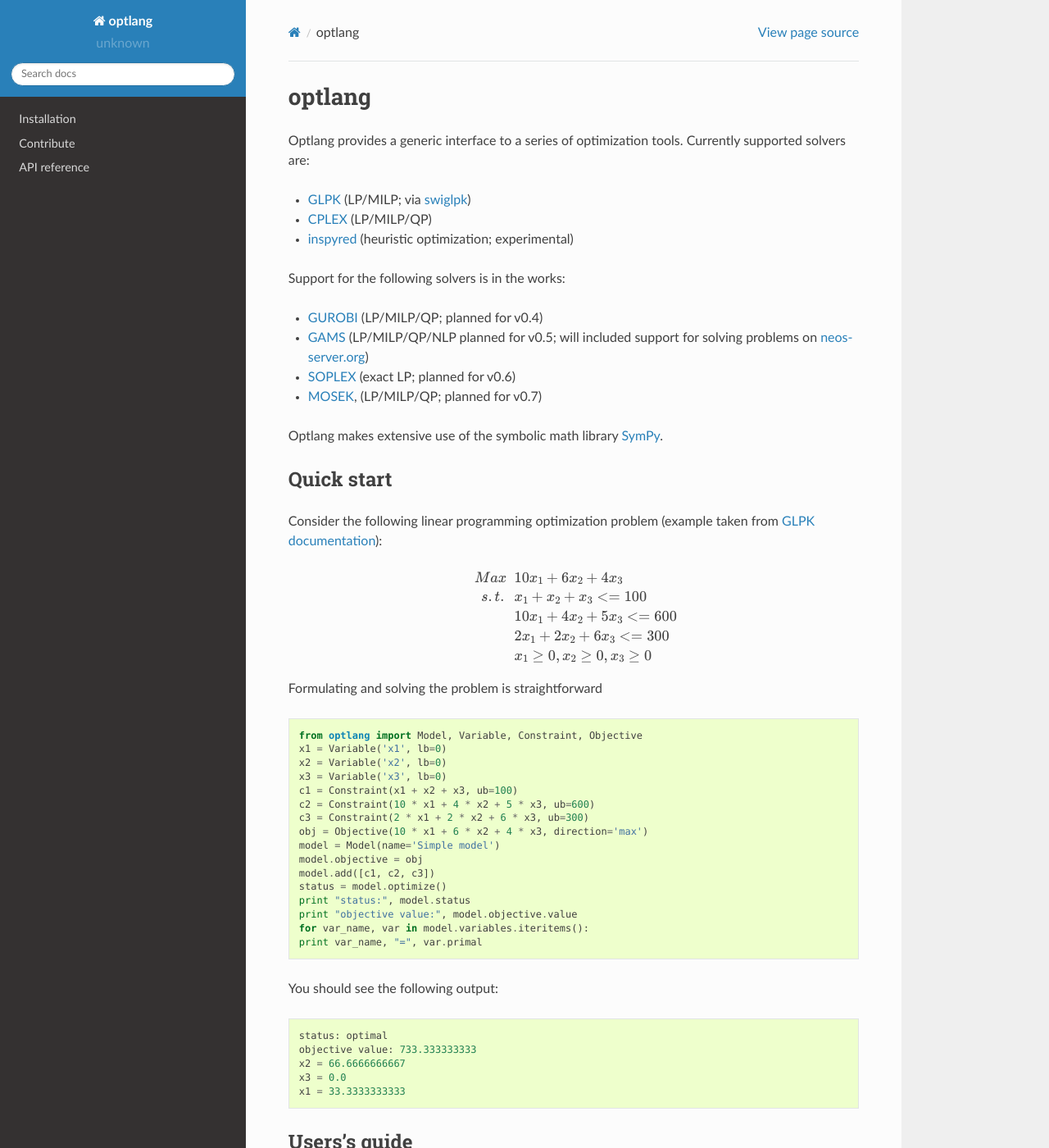
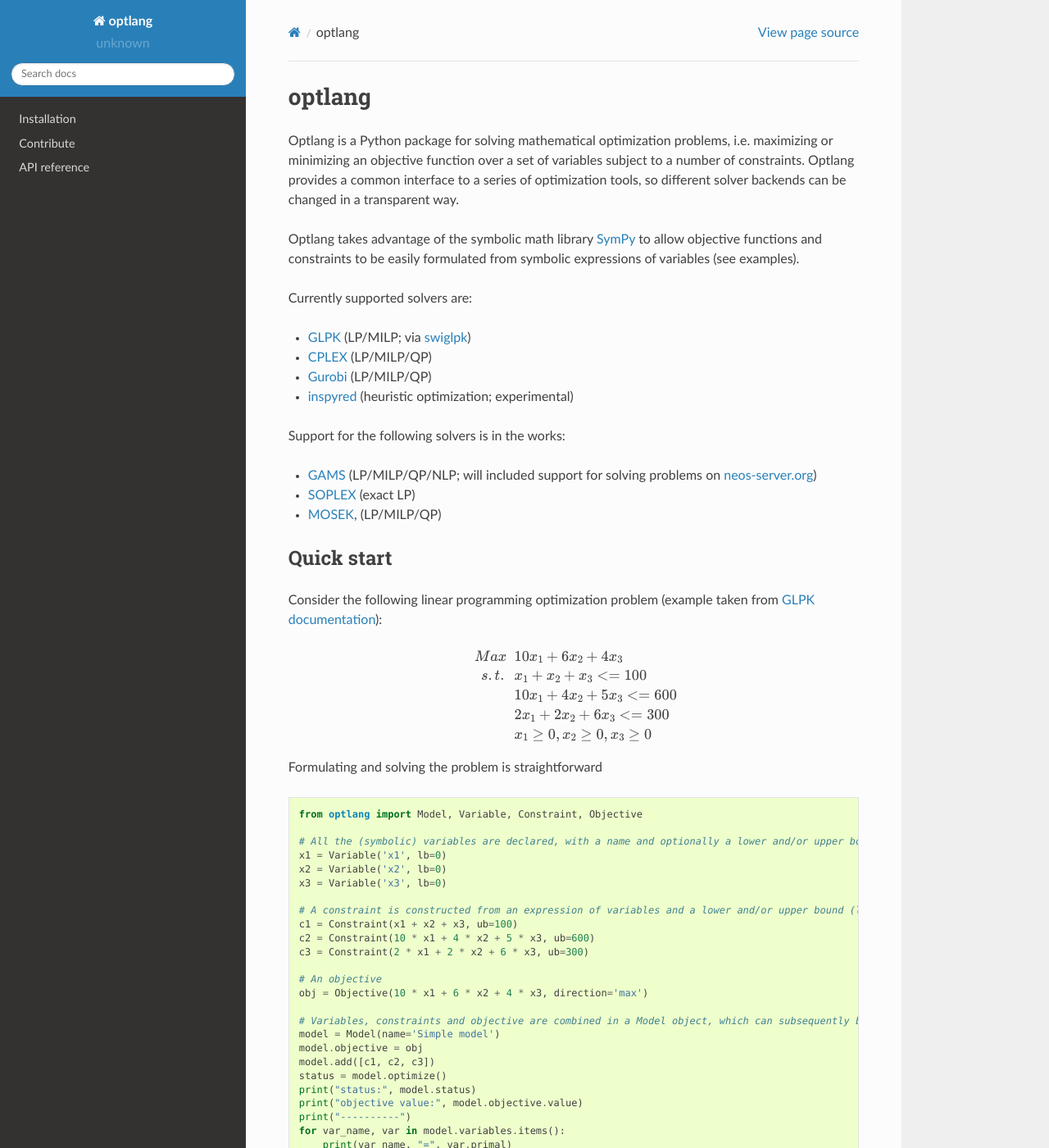
Before and after one commit to opencobra/optlang, a Sphinx documentation site: the page built from docs/source/index.rst, in a window 1280 px wide and 1400 px high. Shown: the whole window at 82% size. Built offline with Sphinx 7.4.7 and the Read the Docs theme 2.0.0, drawn with Linux system fonts in a browser that asks for light colours; pages that are not in the unit, such as notebooks, are missing from menus.

Commit message:
Update index.rst

```diff
--- a/docs/source/index.rst
+++ b/docs/source/index.rst
@@ -1,21 +1,24 @@
 optlang
 *******
 
-Optlang provides a generic interface to a series of optimization tools.
+Optlang is a Python package for solving mathematical optimization problems, i.e. maximizing or minimizing an objective function over a set of variables subject to a number of constraints.
+Optlang provides a common interface to a series of optimization tools, so different solver backends can be changed in a transparent way.
+
+Optlang takes advantage of the symbolic math library `SymPy <http://sympy.org>`_ to allow objective functions and constraints to be easily formulated from symbolic expressions of variables (see examples).
+
 Currently supported solvers are:
 
 * `GLPK <http://www.gnu.org/software/glpk/>`_ (LP/MILP; via `swiglpk <https://github.com/biosustain/swiglpk>`_)
 * `CPLEX <http://www-01.ibm.com/software/commerce/optimization/cplex-optimizer/>`_ (LP/MILP/QP)
+* `Gurobi <http://www.gurobi.com/>`_ (LP/MILP/QP)
 * `inspyred <https://pypi.python.org/pypi/inspyred>`_ (heuristic optimization; experimental)
 
 Support for the following solvers is in the works:
 
-* `GUROBI <http://www.gurobi.com/>`_ (LP/MILP/QP; planned for v0.4)
-* `GAMS <http://www.gurobi.com/>`_ (LP/MILP/QP/NLP planned for v0.5; will included support for solving problems on `neos-server.org <https://neos-server.org/neos/>`_)
-* `SOPLEX <http://www.gurobi.com/>`_ (exact LP; planned for v0.6)
-* `MOSEK <http://www.mosek.com/>`_, (LP/MILP/QP; planned for v0.7)
+* `GAMS <http://www.gurobi.com/>`_ (LP/MILP/QP/NLP; will included support for solving problems on `neos-server.org <https://neos-server.org/neos/>`_)
+* `SOPLEX <http://soplex.zib.de>`_ (exact LP)
+* `MOSEK <http://www.mosek.com/>`_, (LP/MILP/QP)
 
-Optlang makes extensive use of the symbolic math library `SymPy <http://sympy.org>`_.
 
 
 Quick start
@@ -40,26 +43,36 @@
 .. code-block:: python
 
    from optlang import Model, Variable, Constraint, Objective
+
+   # All the (symbolic) variables are declared, with a name and optionally a lower and/or upper bound.
    x1 = Variable('x1', lb=0)
    x2 = Variable('x2', lb=0)
    x3 = Variable('x3', lb=0)
+
+   # A constraint is constructed from an expression of variables and a lower and/or upper bound (lb and ub).
    c1 = Constraint(x1 + x2 + x3, ub=100)
    c2 = Constraint(10 * x1 + 4 * x2 + 5 * x3, ub=600)
    c3 = Constraint(2 * x1 + 2 * x2 + 6 * x3, ub=300)
+
+   # An objective
    obj = Objective(10 * x1 + 6 * x2 + 4 * x3, direction='max')
+
+   # Variables, constraints and objective are combined in a Model object, which can subsequently be optimized.
    model = Model(name='Simple model')
    model.objective = obj
    model.add([c1, c2, c3])
    status = model.optimize()
-   print "status:", model.status
-   print "objective value:", model.objective.value
-   for var_name, var in model.variables.iteritems():
-   print var_name, "=", var.primal
+   print("status:", model.status)
+   print("objective value:", model.objective.value)
+   print("----------")
+   for var_name, var in model.variables.items():
+       print(var_name, "=", var.primal)
 
 You should see the following output::
 
   status: optimal
   objective value: 733.333333333
+  ----------
   x2 = 66.6666666667
   x3 = 0.0
   x1 = 33.3333333333
```
